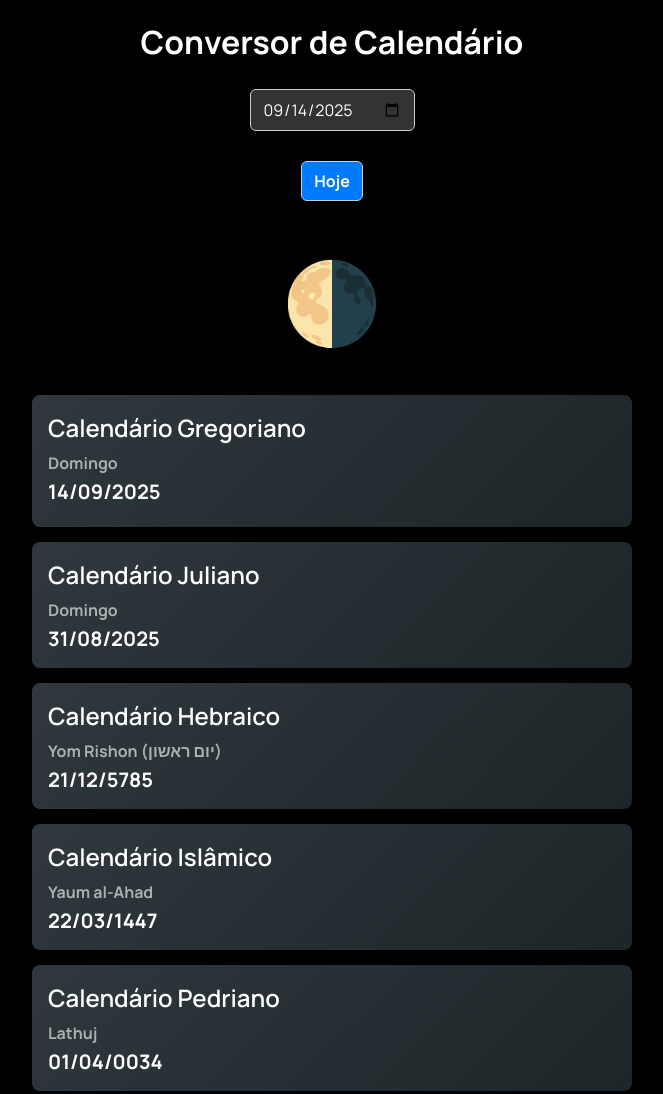
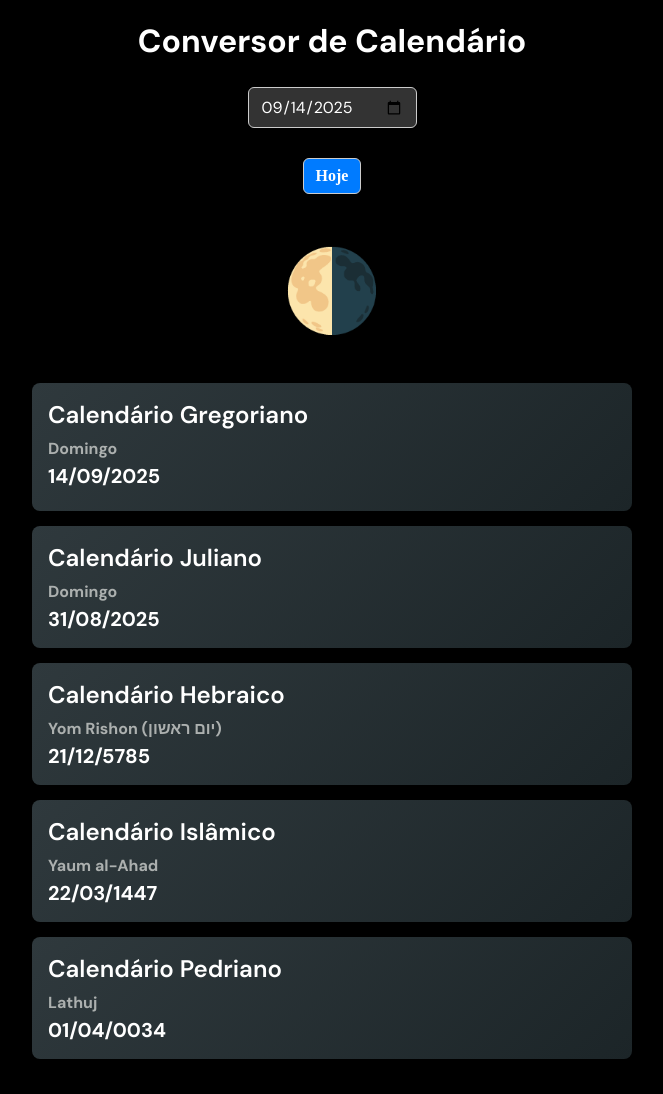
Before and after one commit to joaopedro19495-collab/Conversor-de-Calend-rio, a plain HTML site: page index.html in a window 1280 px wide. Shown: the top 1094 px of the page, without its empty margins (308-971 px from the left). Drawn offline with Linux system fonts and the light colour scheme.

Commit message:
Update index.html

```diff
--- a/index.html
+++ b/index.html
@@ -4,10 +4,10 @@
   <meta charset="UTF-8" />
   <meta name="viewport" content="width=device-width, initial-scale=1" />
   <title>Conversor de Calendário</title>
-  <link href="https://fonts.googleapis.com/css2?family=Manrope:wght@400;600;700&display=swap" rel="stylesheet">
+  <link href="https://fonts.googleapis.com/css2?family=DM+Sans:wght@400;600;700&display=swap" rel="stylesheet">
   <style>
     body {
-      font-family: 'Manrope', sans-serif;
+      font-family: 'DM Sans', sans-serif;
       margin: 0;
       padding: 20px;
       background: #000;
@@ -35,7 +35,7 @@
       border-radius: 6px;
       border: 1px solid #ccc;
       font-size: 1rem;
-      font-family: Manrope;
+      font-family: DM Sans;
       background: #333;
       color: #fff;
     }
```
